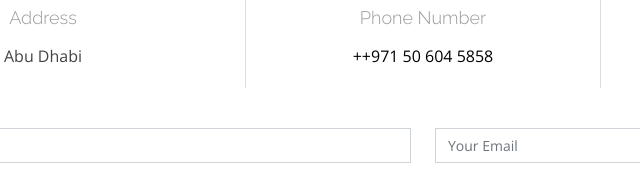
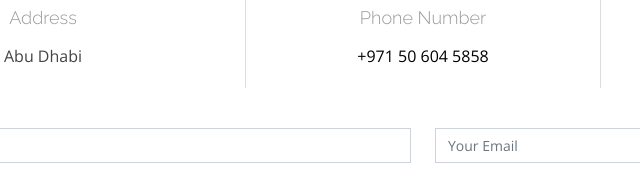
Before and after one commit to ashique786/King-Karak, a plain HTML site: page index.html in a window 1280 px wide. Shown: the part 1043-1219 px from the top of the page, 217-857 px from the left. Drawn offline with nearby package versions, Linux system fonts and the light colour scheme.

Commit message:
Update index.html

```diff
--- a/index.html
+++ b/index.html
@@ -101,7 +101,7 @@
             <div class="contact-phone">
               <i class="bi bi-phone"></i>
               <h3>Phone Number</h3>
-              <p><a href="tel:+971506045858">++971 50 604 5858</a></p>
+              <p><a href="tel:+971506045858">+971 50 604 5858</a></p>
             </div>
           </div>
 
```
